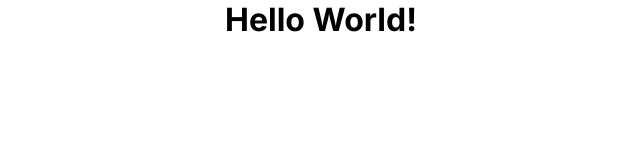
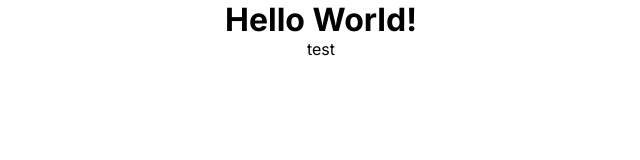
Before and after one commit to TDomagalski/nextjs_13-roomwork, a Next.js app: page / in a window 1280 px wide. Shown: the top 160 px of the page, without its empty margins (319-959 px from the left). Built offline with nearby package versions, Linux system fonts and the light colour scheme.

Commit message:
feat(sass): install sass and configuration

```diff
--- a/next.config.js
+++ b/next.config.js
@@ -1,4 +1,11 @@
 /** @type {import('next').NextConfig} */
-const nextConfig = {};
+
+const path = require('path');
+
+const nextConfig = {
+  sassOptions: {
+    includePaths: [path.join(__dirname, 'styles')],
+  },
+};
 
 module.exports = nextConfig;
--- a/package.json
+++ b/package.json
@@ -25,6 +25,7 @@
     "eslint-plugin-prettier": "^4.2.1",
     "eslint-plugin-react": "^7.32.2",
     "eslint-plugin-react-hooks": "^4.6.0",
-    "prettier": "^2.8.8"
+    "prettier": "^2.8.8",
+    "sass": "^1.62.1"
   }
 }
--- a/src/app/layout.js
+++ b/src/app/layout.js
@@ -1,4 +1,4 @@
-import './globals.css';
+import './globals.scss';
 import { Inter } from 'next/font/google';
 
 const inter = Inter({ subsets: ['latin'] });
--- a/src/app/page.js
+++ b/src/app/page.js
@@ -1,9 +1,12 @@
-import styles from './page.module.css';
+import styles from './page.module.scss';
 
 export default function Home() {
   return (
-    <div className={styles.container}>
+    <div className={styles.test}>
       <h1>Hello World!</h1>
+      <div className={styles.test2}>
+        <p>test</p>
+      </div>
     </div>
   );
 }
--- a/src/app/page.module.css
+++ b/src/app/page.module.scss
@@ -1,6 +1,10 @@
-.container {
+.test {
   max-width: 100%;
   width: auto;
   margin: auto;
   text-align: center;
+
+  .test2 {
+    background-color: white;
+  }
 }
```
Also changed, not shown: src/app/globals.scss (renamed from src/app/globals.css), 1 other file (tests, documents, lock files or other folders).
